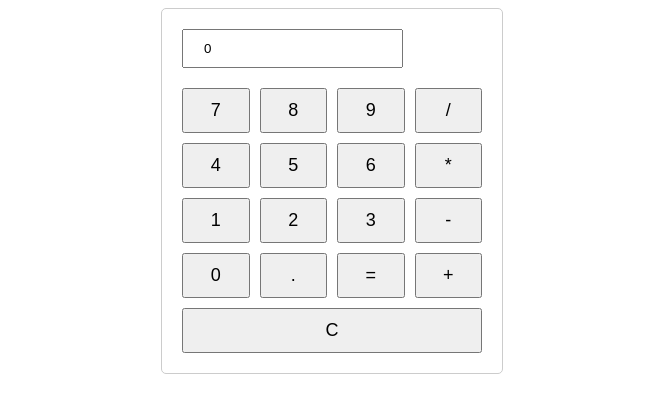
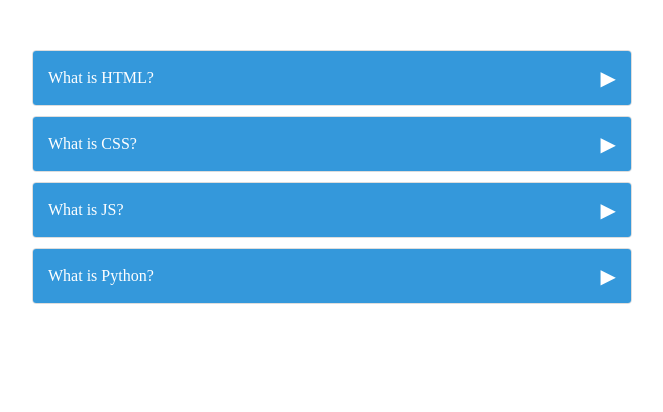
Before and after one commit to Kaveesha-Gamage/TestProject-vueJS, a Vue app: page / in a window 1280 px wide. Shown: the top 412 px of the page, without its empty margins (308-971 px from the left). Built offline with nearby package versions, Linux system fonts and the light colour scheme.

Commit message:
AccordionComponent_project04

```diff
--- a/src/components/Calculator.vue
+++ b/src/components/Calculator.vue
@@ -1,106 +1,91 @@
 <script setup>
-import { ref, computed } from "vue";
+import { ref } from "vue";
 
-const display = ref("0");
+const items = ref([
+  {
+    title: "What is HTML?",
+    content:
+      "The HyperText Markup Language or HTML is the standard markup language for documents designed to be displayed in a web browser. It defines the content and structure of web content. It is often assisted by technologies such as Cascading Style Sheets and scripting languages such as JavaScript.",
+    open: false,
+  },
+  {
+    title: "What is CSS?",
+    content:
+      "Cascading Style Sheets is a style sheet language used for specifying the presentation and styling of a document written in a markup language such as HTML or XML. CSS is a cornerstone technology of the World Wide Web, alongside HTML and JavaScript.",
+    open: false,
+  },
+  {
+    title: "What is JS?",
+    content:
+      "JavaScript, often abbreviated as JS, is a programming language and core technology of the World Wide Web, alongside HTML and CSS. As of 2023, 98.7% of websites use JavaScript on the client side for webpage behavior, often incorporating third-party libraries.",
+    open: false,
+  },
+  {
+    title: "What is Python?",
+    content:
+      "Python is a programming language that is interpreted, object-oriented, and considered to be high-level too. What is Python? Python is one of the easiest yet most useful programming languages which is widely used in the software industry. People use Python for Competitive Programming, Web Development, and creating software.",
+    open: false,
+  }
+]);
 
-const appendToDisplay = (value) => {
-  if (display.value === "0" && value !== ".") {
-    display.value = value;
-  } else {
-    display.value += value;
-  }
-};
-
-const calculate = () => {
-  try {
-    display.value = eval(display.value).toString();
-  } catch (error) {
-    display.value = "Error";
-  }
-};
-
-// Computed property for dynamic class binding
-const displayClass = computed(() => {
-  return display.value.length > 12 ? "small-text" : "";
-});
-
-const clearDisplay = () => {
-  display.value = "0";
+const toggleAccordion = (index) => {
+  items.value = items.value.map((item, i) => ({
+    ...item,
+    open: i === index ? !item.open : false,
+  }));
 };
 </script>
 
 <template>
-  <div>
-    <div class="calculator">
-      <input v-model="display" :class="displayClass" readonly />
-
-      <div class="buttons">
-        <button @click="appendToDisplay('7')">7</button>
-        <button @click="appendToDisplay('8')">8</button>
-        <button @click="appendToDisplay('9')">9</button>
-        <button @click="appendToDisplay('/')">/</button>
-
-        <button @click="appendToDisplay('4')">4</button>
-        <button @click="appendToDisplay('5')">5</button>
-        <button @click="appendToDisplay('6')">6</button>
-        <button @click="appendToDisplay('*')">*</button>
-
-        <button @click="appendToDisplay('1')">1</button>
-        <button @click="appendToDisplay('2')">2</button>
-        <button @click="appendToDisplay('3')">3</button>
-        <button @click="appendToDisplay('-')">-</button>
-
-        <button @click="appendToDisplay('0')">0</button>
-        <button @click="appendToDisplay('.')">.</button>
-        <button @click="calculate()">=</button>
-        <button @click="appendToDisplay('+')">+</button>
+  <div class="accordion-container">
+    <div v-for="(item, index) in items" :key="index" class="accordion">
+      <div class="accordion-header" @click="toggleAccordion(index)">
+        {{ item.title }}
+        <span class="arrow-icon">{{ item.open ? "▼" : "▶" }}</span>
       </div>
-
-      <button @click="clearDisplay" class="clear-button">C</button>
+      <div v-show="item.open" class="accordion-content">
+        {{ item.content }}
+      </div>
     </div>
   </div>
 </template>
 
-<style>
-input {
-  padding: 10px 20px;
-  margin-bottom: 20px;
+<style scoped>
+.accordion-container {
+  max-width: 600px;
+  margin: 50px auto;
 }
 
-.calculator {
-  max-width: 300px;
-  margin: 0 auto;
-  padding: 20px;
-  border: 1px solid #ccc;
-  border-radius: 5px;
+.accordion {
+  border: 1px solid #ddd;
+  border-radius: 4px;
+  overflow: hidden;
+  margin-bottom: 10px;
 }
 
-.display {
-  width: 100%;
-  margin-bottom: 10px;
-  padding: 10px;
-  font-size: 18px;
-  text-align: right;
+.accordion-header {
+  background-color: #3498db;
+  color: #fff;
+  padding: 15px;
+  cursor: pointer;
+  display: flex;
+  justify-content: space-between;
+  align-items: center;
 }
 
-.buttons {
-  display: grid;
-  grid-template-columns: repeat(4, 1fr);
-  gap: 10px;
+.arrow-icon {
+  font-size: 20px;
 }
 
-button {
-  width: 100%;
-  padding: 10px;
-  font-size: 18px;
+.accordion-content {
+  padding: 15px;
+  display: none;
+  border-top: 1px solid #ddd;
+  background-color: #f9f9f9;
+  color: #333;
 }
 
-.clear-button {
-  width: 100%;
-  margin-top: 10px;
-}
-
-.small-text {
-  font-size: 14px;
+.accordion-content[style] {
+  display: block;
 }
 </style>
```
